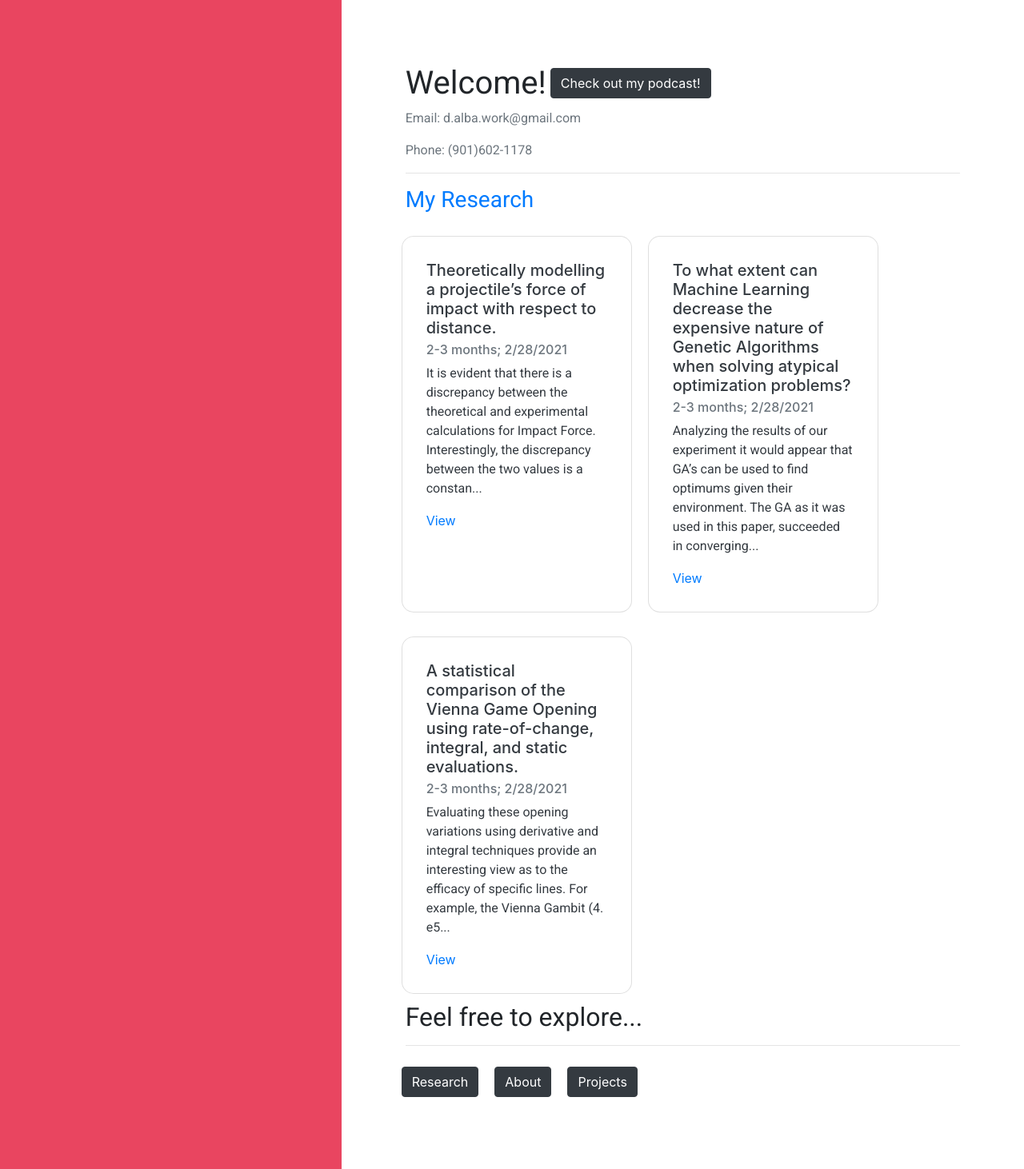
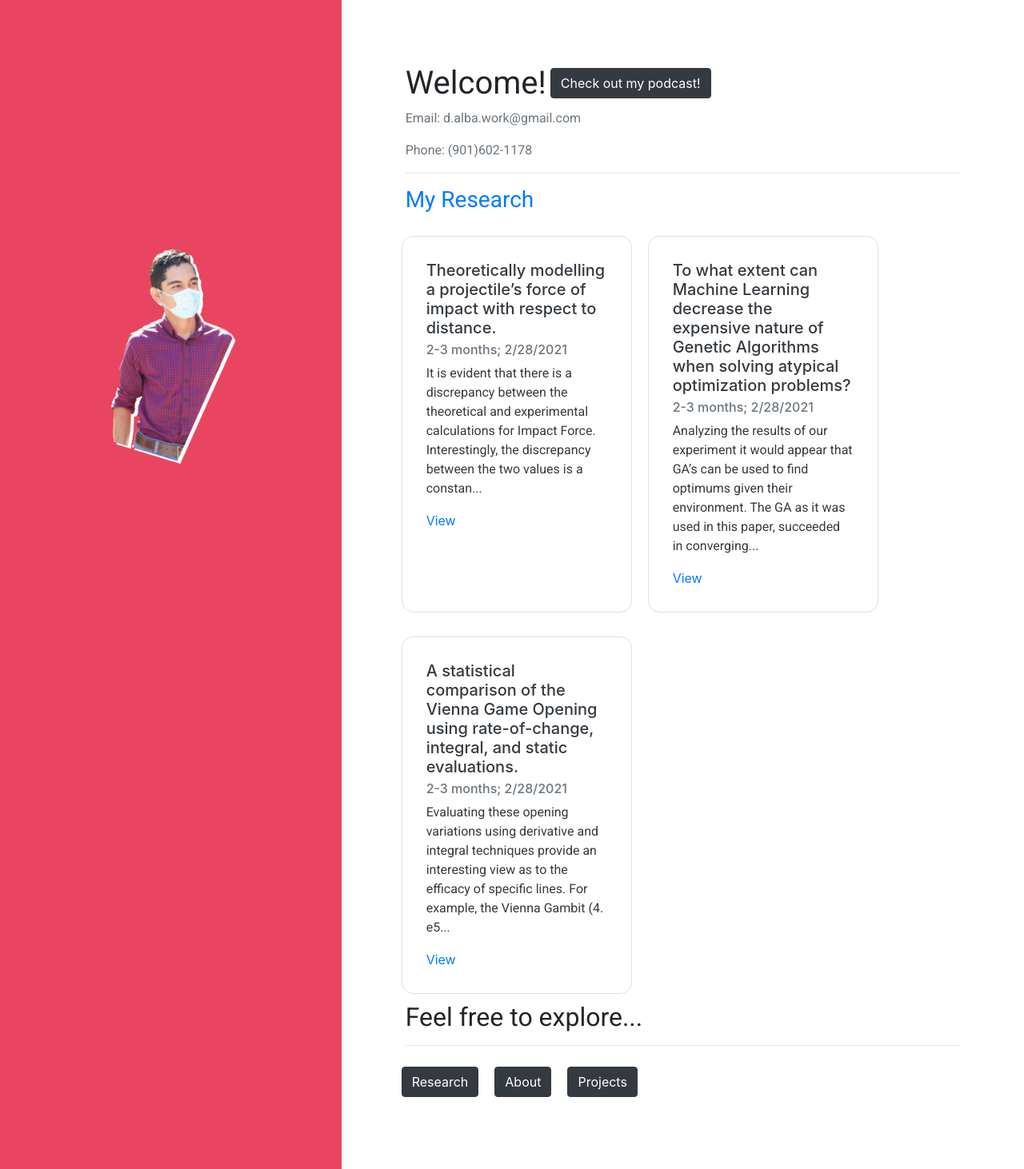
Before and after one commit to DAlba-sudo/DAlba-sudo.github.io, a Jekyll site: the page built from index.html, in a window 1280 px wide. Shown: the whole page at 80% size. Built offline with Jekyll 4.4.1, drawn with Linux system fonts in a browser that asks for light colours.

Commit message:
added old image in index

```diff
--- a/index.html
+++ b/index.html
@@ -10,7 +10,7 @@ css: home.css
         <!-- container with image -->
         <div class="col-sm-4 maxh text-center" style="align-items: center; justify-content: center;">
             <span class="helper"></span>
-            <!-- <img style="vertical-align: middle; max-width: 400px;" src="./assets/images/me.png" alt="" width="40%"> -->
+            <img style="vertical-align: middle; max-width: 400px;" src="./assets/images/meOld.png" alt="" width="40%">
         </div>
 
         <div class="col-sm-8 maxh h-100 info-col">
```
Also changed, not shown: assets/images/meOld.png (added), 3 other files.
